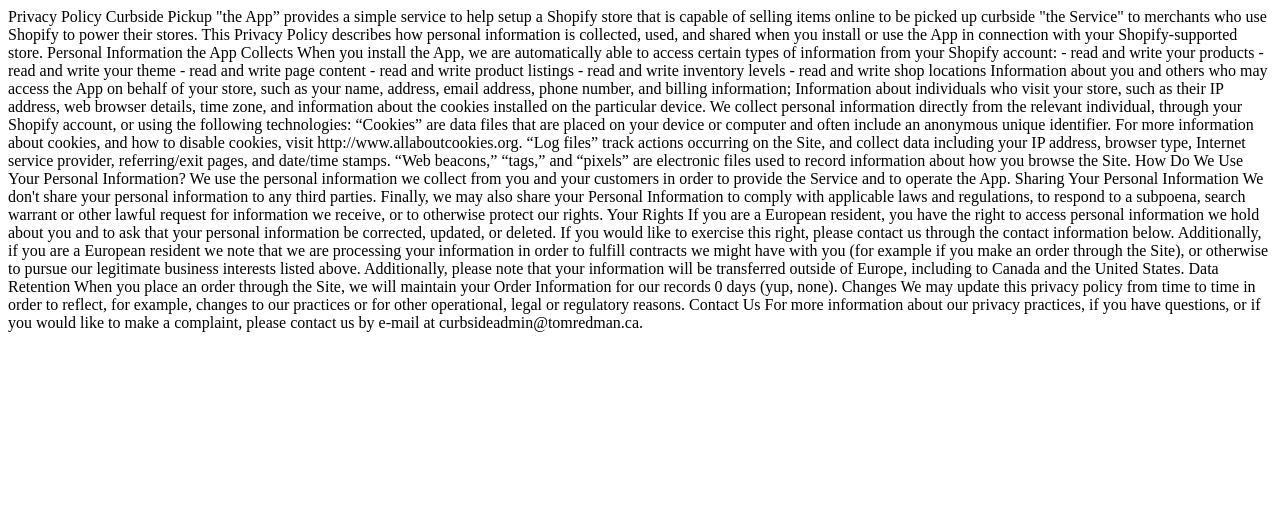
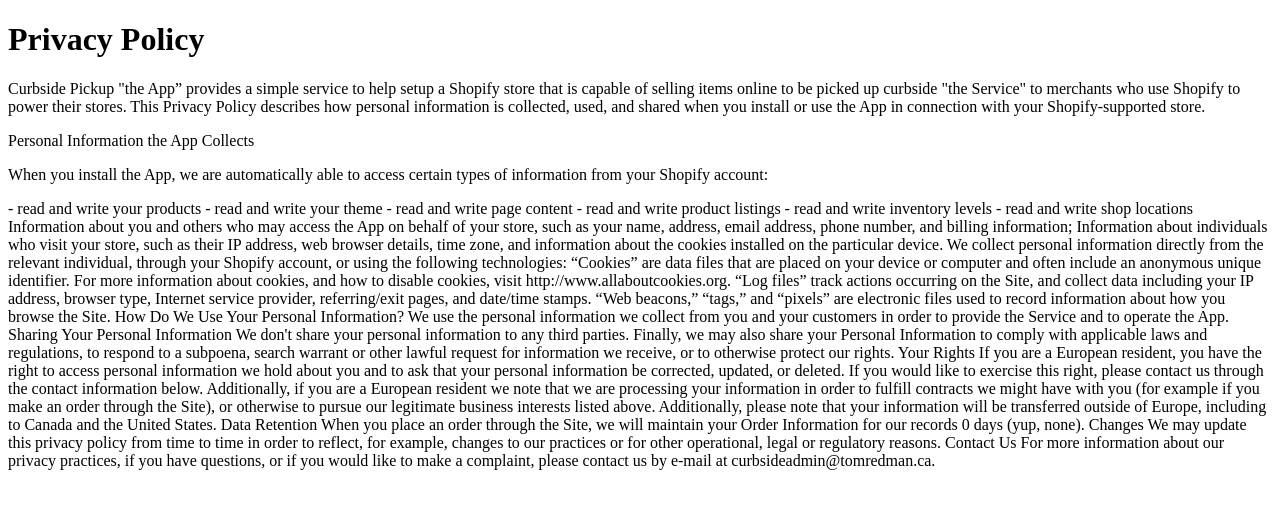
Before and after one commit to tomredman/tomredman.github.io, a plain HTML site: page index.html in a window 1280 px wide. Drawn offline with Linux system fonts and the light colour scheme.

Commit message:
Update index.html

```diff
--- a/index.html
+++ b/index.html
@@ -6,13 +6,19 @@
   </head>
 
   <body>
-Privacy Policy
+    <h1>Privacy Policy</h1>
 
-Curbside Pickup "the App” provides a simple service to help setup a Shopify store that is capable of selling items online to be picked up curbside "the Service" to merchants who use Shopify to power their stores. This Privacy Policy describes how personal information is collected, used, and shared when you install or use the App in connection with your Shopify-supported store.
+<p>
+  Curbside Pickup "the App” provides a simple service to help setup a Shopify store that is capable of selling items online to be picked up curbside "the Service" to merchants who use Shopify to power their stores. This Privacy Policy describes how personal information is collected, used, and shared when you install or use the App in connection with your Shopify-supported store.
+</p>
 
+<p>
 Personal Information the App Collects
+</p>
 
-When you install the App, we are automatically able to access certain types of information from your Shopify account:
+<p>
+  When you install the App, we are automatically able to access certain types of information from your Shopify account:
+</p>
 
 - read and write your products
 - read and write your theme
```
